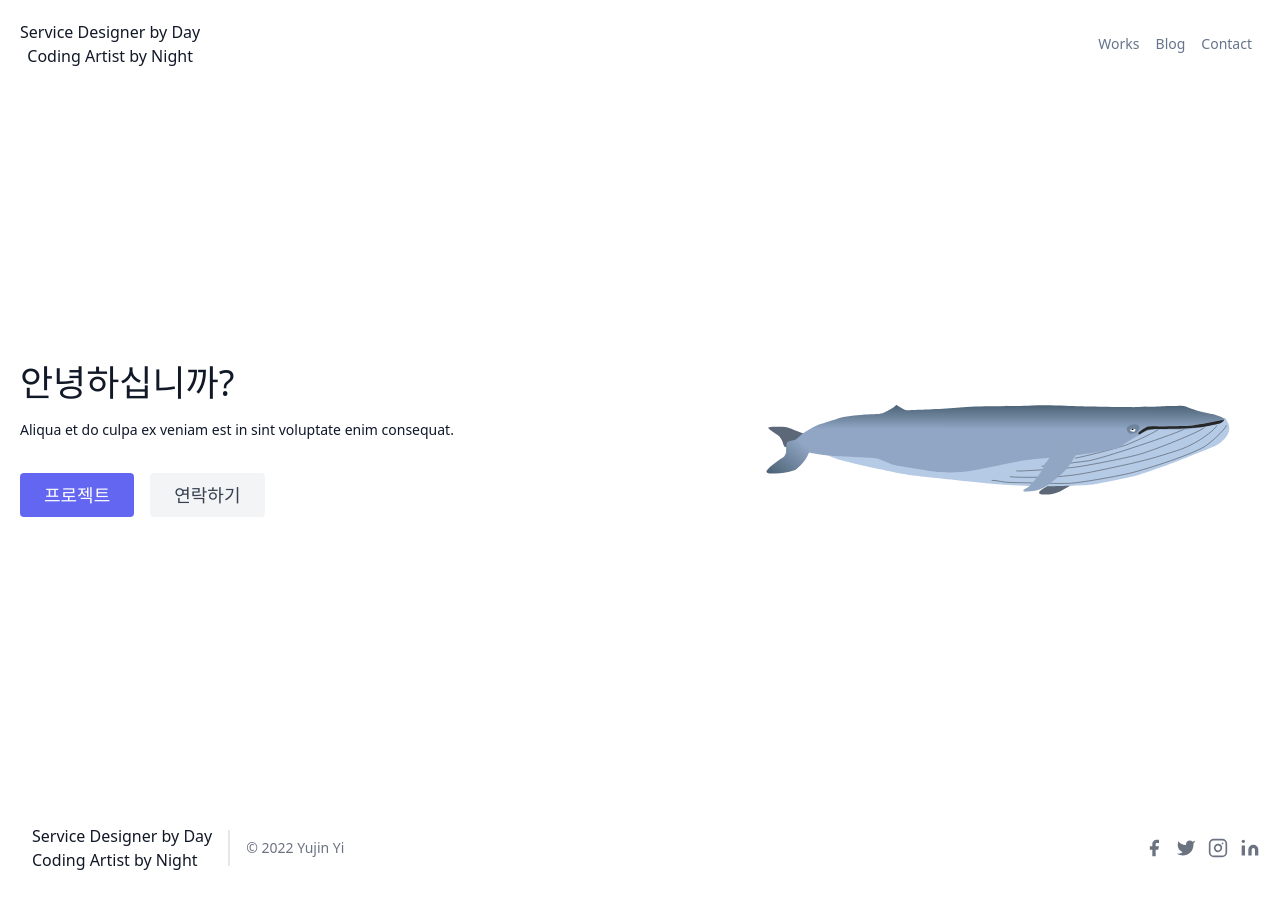
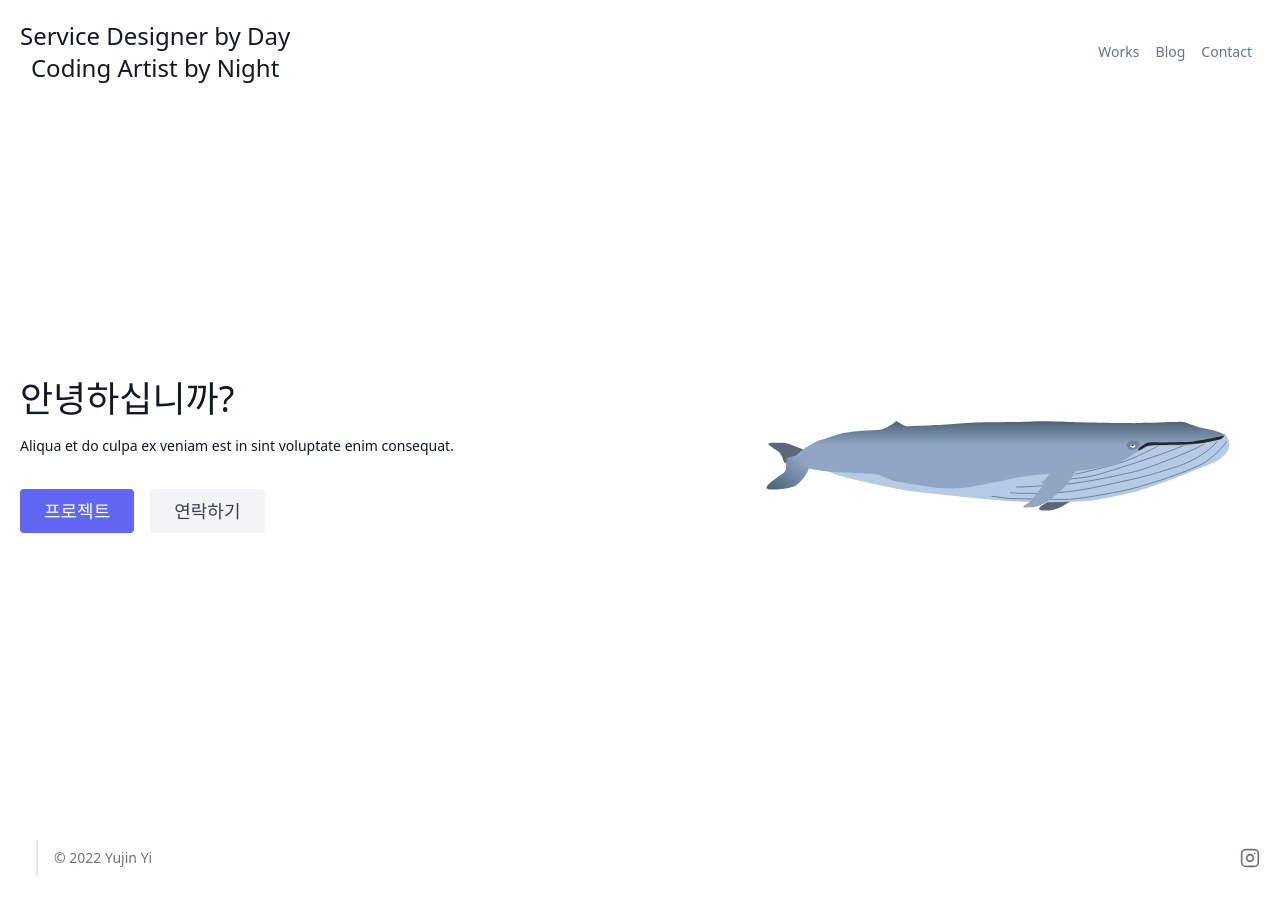
Before and after one commit to yiyujin/blog, a Next.js app: page / in a window 1280 px wide. Built offline with nearby package versions, Linux system fonts and the light colour scheme; no server answers.

Commit message:
icon file일 때 처리 s3읽히게

```diff
--- a/components/footer.js
+++ b/components/footer.js
@@ -3,43 +3,46 @@ export default function Footer(){
         <>
             <footer className="text-gray-600 body-font">
             <div className="container px-5 py-8 mx-auto flex items-center sm:flex-row flex-col">
-                <a className="flex title-font font-medium items-center md:justify-start justify-center text-gray-900">
-                {/* <svg xmlns="http://www.w3.org/2000/svg" fill="none" stroke="currentColor" strokeLinecap="round" strokeLinejoin="round" strokeWidth="2" className="w-10 h-10 text-white p-2 bg-indigo-500 rounded-full" viewBox="0 0 24 24">
+                {/* <a className="flex title-font font-medium items-center md:justify-start justify-center text-gray-900">
+                <svg xmlns="http://www.w3.org/2000/svg" fill="none" stroke="currentColor" strokeLinecap="round" strokeLinejoin="round" strokeWidth="2" className="w-10 h-10 text-white p-2 bg-indigo-500 rounded-full" viewBox="0 0 24 24">
                     <path d="M12 2L2 7l10 5 10-5-10-5zM2 17l10 5 10-5M2 12l10 5 10-5"></path>
-                </svg> */}
+                </svg>
                     <div className="flex flex-col">
                         <span className="ml-3">Service Designer by Day</span>
                         <span className="ml-3">Coding Artist by Night</span>
                     </div>
-                </a>
+                </a> */}
 
                 <p className="text-sm text-gray-500 sm:ml-4 sm:pl-4 sm:border-l-2 sm:border-gray-200 sm:py-2 sm:mt-0 mt-4">© 2022 Yujin Yi
                 {/* <a href="https://twitter.com/knyttneve" className="text-gray-600 ml-1" rel="noopener noreferrer" target="_blank">@knyttneve</a> */}
                 </p>
 
                 <span className="inline-flex sm:ml-auto sm:mt-0 mt-4 justify-center sm:justify-start">
-                <a className="text-gray-500">
+                {/* <a className="text-gray-500">
                     <svg fill="currentColor" strokeLinecap="round" strokeLinejoin="round" strokeWidth="2" className="w-5 h-5" viewBox="0 0 24 24">
                     <path d="M18 2h-3a5 5 0 00-5 5v3H7v4h3v8h4v-8h3l1-4h-4V7a1 1 0 011-1h3z"></path>
                     </svg>
-                </a>
-                <a className="ml-3 text-gray-500">
+                </a> */}
+
+                {/* <a className="ml-3 text-gray-500">
                     <svg fill="currentColor" strokeLinecap="round" strokeLinejoin="round" strokeWidth="2" className="w-5 h-5" viewBox="0 0 24 24">
                     <path d="M23 3a10.9 10.9 0 01-3.14 1.53 4.48 4.48 0 00-7.86 3v1A10.66 10.66 0 013 4s-4 9 5 13a11.64 11.64 0 01-7 2c9 5 20 0 20-11.5a4.5 4.5 0 00-.08-.83A7.72 7.72 0 0023 3z"></path>
                     </svg>
-                </a>
-                <a className="ml-3 text-gray-500">
+                </a> */}
+
+                <a href="https://www.instagram.com/yiyu.yi" className="ml-3 text-gray-500">
                     <svg fill="none" stroke="currentColor" strokeLinecap="round" strokeLinejoin="round" strokeWidth="2" className="w-5 h-5" viewBox="0 0 24 24">
                     <rect width="20" height="20" x="2" y="2" rx="5" ry="5"></rect>
                     <path d="M16 11.37A4 4 0 1112.63 8 4 4 0 0116 11.37zm1.5-4.87h.01"></path>
                     </svg>
                 </a>
-                <a className="ml-3 text-gray-500">
+
+                {/* <a className="ml-3 text-gray-500">
                     <svg fill="currentColor" stroke="currentColor" strokeLinecap="round" strokeLinejoin="round" strokeWidth="0" className="w-5 h-5" viewBox="0 0 24 24">
                     <path stroke="none" d="M16 8a6 6 0 016 6v7h-4v-7a2 2 0 00-2-2 2 2 0 00-2 2v7h-4v-7a6 6 0 016-6zM2 9h4v12H2z"></path>
                     <circle cx="4" cy="4" r="2" stroke="none"></circle>
                     </svg>
-                </a>
+                </a> */}
                 </span>
             </div>
             </footer>
--- a/components/header.js
+++ b/components/header.js
@@ -12,8 +12,8 @@ export default function Header(){
                 </svg> */}
 
                 <div className="flex flex-col text-center">
-                        <span className="">Service Designer by Day</span>
-                        <span className="">Coding Artist by Night</span>
+                        <h1 className="text-2xl">Service Designer by Day</h1>
+                        <span className="text-2xl">Coding Artist by Night</span>
                     </div>
                 </a>
                 <nav className="md:ml-auto flex flex-wrap items-center text-base justify-center">
--- a/components/project-item.js
+++ b/components/project-item.js
@@ -23,6 +23,8 @@ export default function ProjectItem({data}){
         imgSrc = "https://s3.us-west-2.amazonaws.com/secure.notion-static.com/8f07ba30-fefd-49a6-a0eb-759ae7f9a65f/Frame_501.jpg?X-Amz-Algorithm=AWS4-HMAC-SHA256&X-Amz-Content-Sha256=UNSIGNED-PAYLOAD&X-Amz-Credential=AKIAT73L2G45EIPT3X45%2F20220731%2Fus-west-2%2Fs3%2Faws4_request&X-Amz-Date=20220731T085934Z&X-Amz-Expires=86400&X-Amz-Signature=0d2ad15449b7e3c1316dbc53f4a9c756062d00507c73b13246cc8670ae5f63e1&X-Amz-SignedHeaders=host&response-content-disposition=filename%20%3D%22Frame%2520501.jpg%22&x-id=GetObject"
     }else if(data.icon.type =="external"){
         imgSrc = data.icon.external.url
+    }else if(data.icon.type == "file"){
+        imgSrc = data.icon.file.url
     }
 
     return(
--- a/styles/globals.css
+++ b/styles/globals.css
@@ -33,7 +33,7 @@ p{
 
 .imgContainer{
     width:100%;
-    height: 300px;
+    height: 200px;
 
     /* border: solid 1px red; */
 
```
